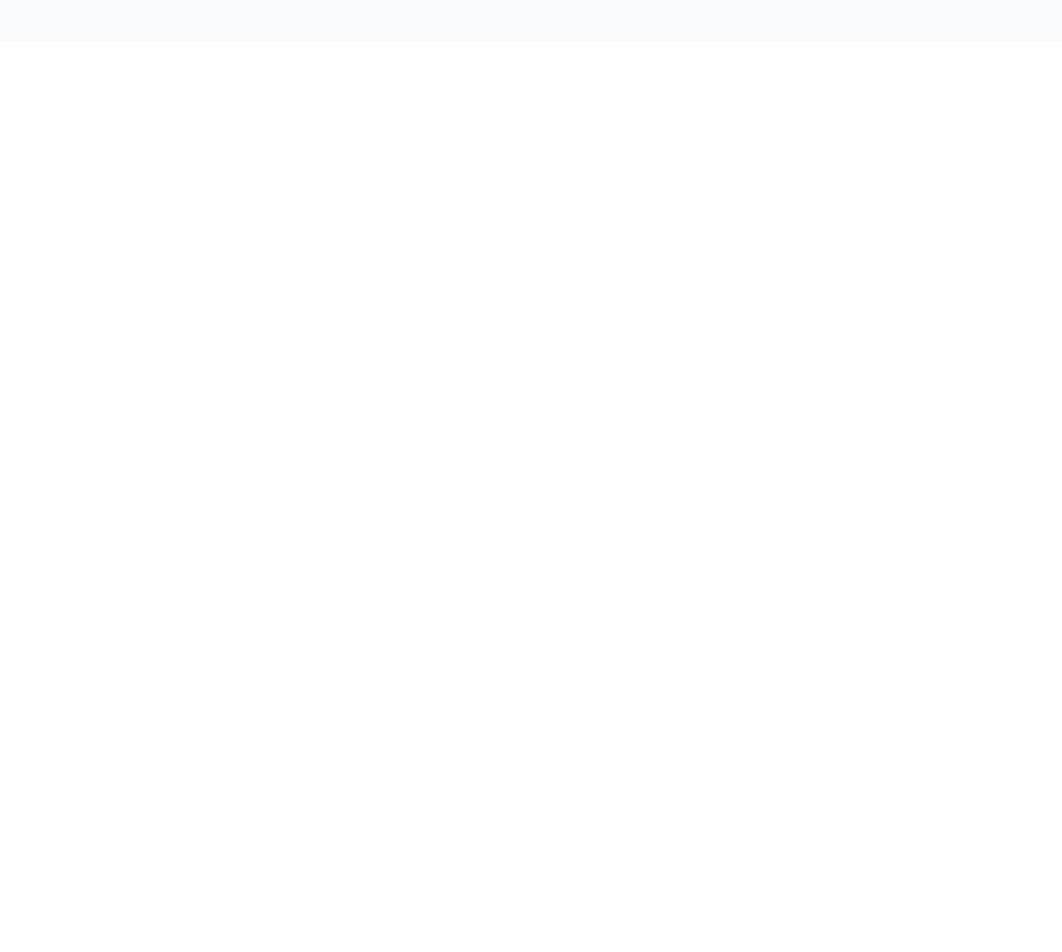
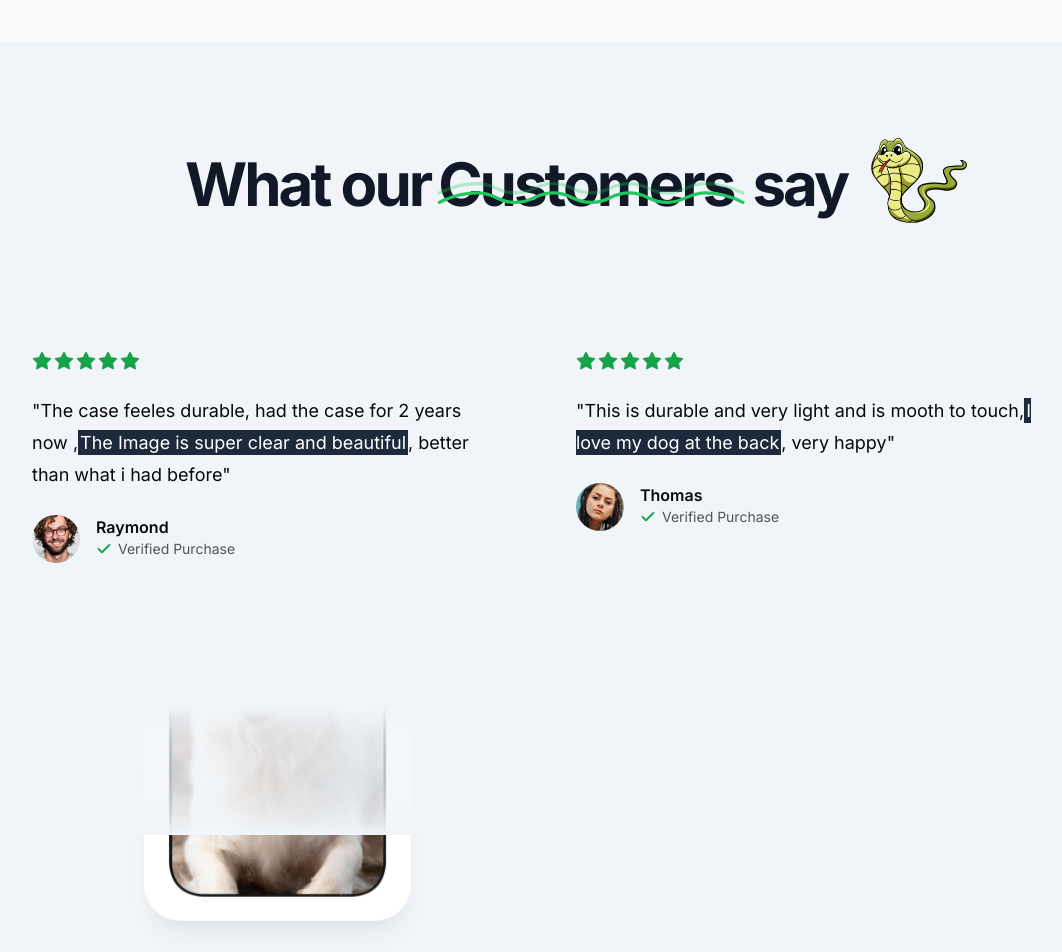
Before and after one commit to ArnoldRamodike/snapshell, a Next.js app: page / in a window 1280 px wide. Shown: the part 1000-1952 px from the top of the page, without its empty margins (64-1126 px from the left). Before the commit the page ends 1042 px from the top, so only its background shows below. Built offline with nearby package versions, Linux system fonts and the light colour scheme; no server answers.

Commit message:
Landing page animations with framer motions

```diff
--- a/package.json
+++ b/package.json
@@ -13,6 +13,7 @@
     "@radix-ui/react-slot": "^1.0.2",
     "class-variance-authority": "^0.7.0",
     "clsx": "^2.1.1",
+    "framer-motion": "^11.2.4",
     "lucide-react": "^0.378.0",
     "next": "14.2.3",
     "react": "^18",
--- a/src/app/page.tsx
+++ b/src/app/page.tsx
@@ -1,5 +1,7 @@
+import { Icons } from "@/components/Icons";
 import MaxWidthWrapper from "@/components/MaxWidthWrapper";
 import Phone from "@/components/Phone";
+import Reviews from "@/components/Reviews";
 import { Check, Star } from "lucide-react";
 import Image from "next/image";
 
@@ -71,6 +73,77 @@
 
         </MaxWidthWrapper>
       </section>
+      {/* Value Proposition */}
+
+      <section className="bg-slate-100 py-24">
+        <MaxWidthWrapper className="flex flex-col items-center gap-16 sm:gap-32">
+            <div className="flex flex-col lg:flex-row items-center gap-6 sm:gap-6">
+              <h2 className="order-1 mt-2 tracking-tighter text-center text-balance !leading-tight font-bold text-5xl md:text-6xl text-gray-900">
+                What our
+                <span className="relative px-2">Customers <Icons.underline className="hidden sm:block pointer-events-none absolute inset-x-0 -bottom-0 text-green-500"/></span>
+                 say
+              </h2>
+              <img src={'/snake-2.png'} className="w-24 order-0 lg:order-2" alt="Freelance image" />
+            </div>
+
+            <div className="mx-auto grid max-w-2xl grid-flow-col px-4 lg:mx-0 lg:max-w-none lg:grid-cols-2 gap-y-16">
+              <div className="flex flex-auto flex-col gap-4 lg:pr-8 xl:pr-20">
+               <div className="flex gap-0.5 mb-2">
+                <Star className="h-5 w-5 text-green-600 fill-green-600"/>
+                <Star className="h-5 w-5 text-green-600 fill-green-600"/>
+                <Star className="h-5 w-5 text-green-600 fill-green-600"/>
+                <Star className="h-5 w-5 text-green-600 fill-green-600"/>
+                <Star className="h-5 w-5 text-green-600 fill-green-600"/>
+               </div>
+
+               <div className="text-lg leading-8">
+                <p className=""> "The case feeles durable, had the case for 2 years now ,
+                  <span className="p-0.5 bg-slate-800 text-white">The Image is super clear and beautiful</span>, better than what i had before"
+                </p>
+               </div>
+               <div className="flex gap-4 mt-2">
+                <img src='/users/user-1.png' alt="user"  className="rounded-full h-12 w-12 object-cover"/>
+                <div className="flex flex-col">
+                  <p className="font-semibold">Raymond</p>
+                  <div className="flex gap-1.5 items-center text-zinc-600">
+                    <Check className="h-4 w-4 stroke-[3px] text-green-600"/>
+                    <p className="text-sm">Verified Purchase</p>
+                  </div>
+                </div>
+               </div>
+              </div>
+              <div className="flex flex-auto flex-col gap-4 lg:pr-8 xl:pr-20">
+               <div className="flex gap-0.5 mb-2">
+                <Star className="h-5 w-5 text-green-600 fill-green-600"/>
+                <Star className="h-5 w-5 text-green-600 fill-green-600"/>
+                <Star className="h-5 w-5 text-green-600 fill-green-600"/>
+                <Star className="h-5 w-5 text-green-600 fill-green-600"/>
+                <Star className="h-5 w-5 text-green-600 fill-green-600"/>
+               </div>
+
+               <div className="text-lg leading-8">
+                <p className=""> "This is durable and very light and is mooth to touch,
+                  <span className="p-0.5 bg-slate-800 text-white">I love my dog at the back</span>, very happy"
+                </p>
+               </div>
+               <div className="flex gap-4 mt-2">
+                <img src='/users/user-2.png' alt="user"  className="rounded-full h-12 w-12 object-cover"/>
+                <div className="flex flex-col">
+                  <p className="font-semibold">Thomas</p>
+                  <div className="flex gap-1.5 items-center text-zinc-600">
+                    <Check className="h-4 w-4 stroke-[3px] text-green-600"/>
+                    <p className="text-sm">Verified Purchase</p>
+                  </div>
+                </div>
+               </div>
+              </div>
+            </div>
+        </MaxWidthWrapper>
+
+        <div className="pt-16">
+          <Reviews/>
+        </div>
+      </section>
     </div>
   );
 }
--- /dev/null
+++ b/src/components/Icons.tsx
@@ -0,0 +1,20 @@
+import { LucideProps } from 'lucide-react'
+
+export const Icons = {
+  underline: (props: LucideProps) => (
+    <svg {...props} viewBox='0 0 687 155'>
+      <g
+        stroke='currentColor'
+        strokeWidth='7'
+        fill='none'
+        fillRule='evenodd'
+        strokeLinecap='round'
+        strokeLinejoin='round'>
+        <path
+          d='M20 98c27-13.3333333 54-20 81-20 40.5 0 40.5 20 81 20s40.626917-20 81-20 40.123083 20 80.5 20 40.5-20 81-20 40.5 20 81 20 40.626917-20 81-20c26.915389 0 53.748722 6.6666667 80.5 20'
+          opacity='.3'></path>
+        <path d='M20 118c27-13.3333333 54-20 81-20 40.5 0 40.5 20 81 20s40.626917-20 81-20 40.123083 20 80.5 20 40.5-20 81-20 40.5 20 81 20 40.626917-20 81-20c26.915389 0 53.748722 6.6666667 80.5 20'></path>
+      </g>
+    </svg>
+  ),
+}
--- /dev/null
+++ b/src/components/Reviews.tsx
@@ -0,0 +1,133 @@
+'use client'
+
+import React, { HTMLAttributes, useEffect, useRef, useState } from 'react'
+import MaxWidthWrapper from './MaxWidthWrapper'
+import { useInView } from 'framer-motion';
+import { cn } from '@/lib/utils';
+import Phone from './Phone';
+
+const PHONES = [
+    '/testimonials/1.jpg',
+    '/testimonials/2.jpg',
+    '/testimonials/3.jpg',
+    '/testimonials/4.jpg',
+    '/testimonials/5.jpg',
+    '/testimonials/6.jpg',
+];
+
+function splitArray<T>(array: Array<T>, numParts: number)
+    {
+        const result: Array<Array<T>> = [];
+
+        for (let i = 0; i < array.length; i++) {
+            const index = i % numParts
+            if (!result[index]) {
+                result[index] = []
+            }
+            result[index].push(array[i])
+        }
+
+        return result;
+    }
+
+    const ReviewColumn = (
+        {reviews, className, reviewClassname, msPerPixel =0}:
+        {reviews: string [], className?: string, reviewClassname?: (reviewIndex: number) => string, msPerPixel?: number}) => {
+
+            const columnRef = useRef<HTMLDivElement | null>(null);
+            const [columnHeight, setColumnHeight] = useState(0);
+            const duration = `${columnHeight * msPerPixel}ms`
+
+            useEffect(() => {
+              if (!columnRef.current) return;
+
+              const resizeObserver = new window.ResizeObserver(() => {
+                setColumnHeight(columnRef.current?.offsetHeight ?? 0)
+              })
+
+              resizeObserver.observe(columnRef.current)
+
+              return () => {
+                resizeObserver.disconnect();
+              }
+            }, [])
+
+        return (
+            <div ref={columnRef} className={cn("animate-marquee space-y-8 py-4", className)} style={{'--marquee-duration': duration} as React.CSSProperties}>
+                {reviews.concat(reviews).map((imgSrc, reviewIndex) => (
+                    <Review key={reviewIndex}
+                        className={reviewClassname?.(reviewIndex % reviews.length)}
+                        imgSrc={imgSrc}
+                    />
+                ))}
+            </div>
+        )
+    }
+
+interface ReviewProps extends HTMLAttributes<HTMLDivElement>{
+    imgSrc: string;
+}
+
+const Review = ({imgSrc, className, ...props}: ReviewProps) => {
+
+    const POSSIBLE_ANIMATION_DELAYS = ["0s", "0.1s", "0.2s", "0.3s", "0.4s","0.5s", ];
+
+    const animationDelay = POSSIBLE_ANIMATION_DELAYS[
+        Math.floor(Math.random() * POSSIBLE_ANIMATION_DELAYS.length)]
+
+    return(
+        <div className={cn('animate-fade-in rounded-[2.25rem] bg-white p-6 opacity-0 shadow-xl shadow-slate-900/5',
+             className)} style={{animationDelay}} {...props}>
+            <Phone imgSrc={imgSrc}/>
+        </div>
+    )
+}
+
+const ReviewGrid = () => {
+    const containerRef = useRef<HTMLDivElement | null>(null);
+    const isInView = useInView(containerRef, {once: true, amount: 0.4});
+    const columns = splitArray(PHONES, 3);
+    const column1 = columns[0]
+    const column2 = columns[1]
+    const column3 = splitArray(columns[2], 2)
+
+    return (
+        <div ref={containerRef} className="relative -mx-4 mt-16 grid h-[49rem] max-h-[150vh] grid-cols-1 items-start gap-8 overflow-hidden px-4 sm:mt-20 md:grid-cols-2 lg:grid-cols-3">
+            {isInView ?
+            <>
+            <ReviewColumn reviews={[...column1, ...column3.flat(), ...column2]}
+                reviewClassname={(reviewIndex) => cn({"md:hidden": reviewIndex >= column1.length + column3[0].length,
+                "lg:hidden": reviewIndex >= column1.length,})}
+                msPerPixel={10}
+                />
+            <ReviewColumn reviews={[...column2, ...column3[1]]}
+                className='hidden md:block'
+                reviewClassname={(reviewIndex) => reviewIndex >= column2.length ? 'lg:hidden' : ''}
+                msPerPixel={15}
+                />
+            <ReviewColumn reviews={column3.flat()}
+                className='hidden md:block'
+
+                msPerPixel={10}
+                />
+            </>
+            : null}
+
+            <div className="pointer-events-none absolute inset-x-0 to0# h-32 bg-gradient-to-b from-slate-100"/>
+            <div className="pointer-events-none absolute inset-x-0 to0# h-32 bg-gradient-to-t from-slate-100"/>
+        </div>
+    )
+}
+
+const Reviews = () => {
+  return (
+    <MaxWidthWrapper className='relative max-w-5xl'>
+      <img src="/what-people-are-buying.png" alt="phone cover 1" aria-hidden='true'
+         className='absolute select-none hidden xl:block -left-32 top-1/3' />
+
+         <ReviewGrid/>
+    </MaxWidthWrapper>
+  )
+}
+
+export default Reviews
--- a/tailwind.config.ts
+++ b/tailwind.config.ts
@@ -59,18 +59,23 @@
         sm: "calc(var(--radius) - 4px)",
       },
       keyframes: {
-        "accordion-down": {
-          from: { height: "0" },
-          to: { height: "var(--radix-accordion-content-height)" },
-        },
-        "accordion-up": {
-          from: { height: "var(--radix-accordion-content-height)" },
-          to: { height: "0" },
-        },
+       "fade-in": {
+          from: {
+            opacity: "0"
+          },
+          to: {
+            opacity: "1"
+          }
+       },
+        marquee: {
+          '100%': {
+            transform: 'translateY(-50%)'
+          }
+        }
       },
       animation: {
-        "accordion-down": "accordion-down 0.2s ease-out",
-        "accordion-up": "accordion-up 0.2s ease-out",
+        "marquee": 'marquee var(--marquee-duration) linear infinite',
+        "fade-in": "fade-in 0.5s linear forwards"
       },
     },
   },
```
Also changed, not shown: 1 other file (tests, documents, lock files or other folders).
